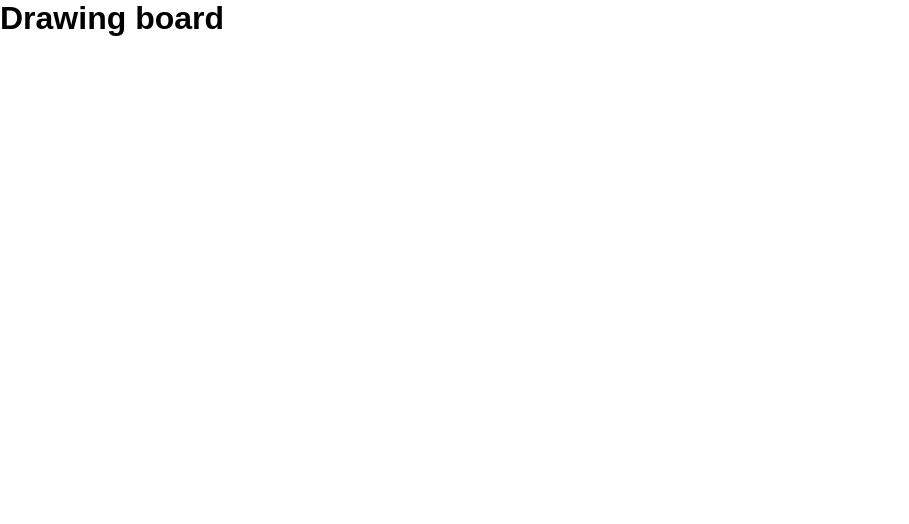
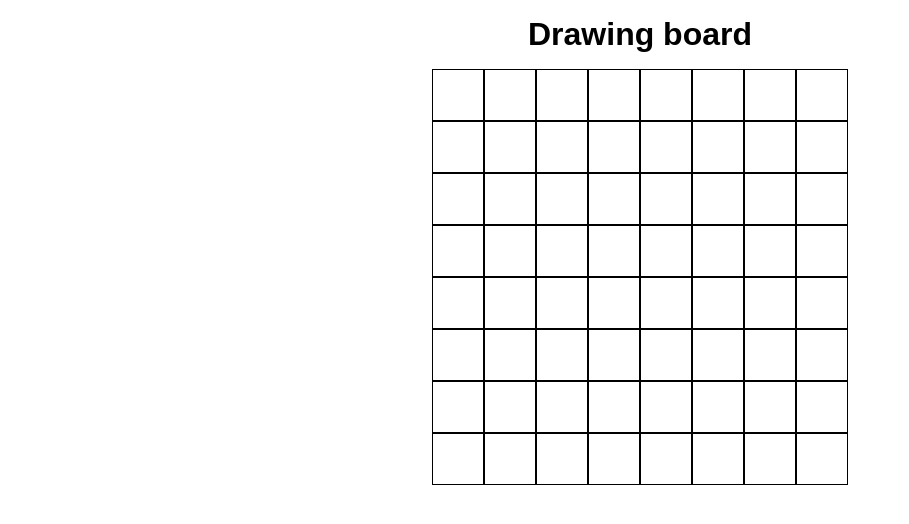
Before and after one commit to Salman-itShaala/draw-board, a plain HTML site: page index.html in a window 1280 px wide. Shown: the whole page, without its empty margins (0-909 px from the left). Drawn offline with Linux system fonts and the light colour scheme.

Commit message:
completed v1 of the draw board

```diff
--- a/index.html
+++ b/index.html
@@ -7,7 +7,75 @@
     <link rel="stylesheet" href="style.css" />
   </head>
   <body>
-    <h1>Drawing board</h1>
+    <h1 class="heading">Drawing board</h1>
+    <div class="draw-board-container">
+      <div class="draw-board" id="board">
+        <div class="child"></div>
+        <div class="child"></div>
+        <div class="child"></div>
+        <div class="child"></div>
+        <div class="child"></div>
+        <div class="child"></div>
+        <div class="child"></div>
+        <div class="child"></div>
+        <div class="child"></div>
+        <div class="child"></div>
+        <div class="child"></div>
+        <div class="child"></div>
+        <div class="child"></div>
+        <div class="child"></div>
+        <div class="child"></div>
+        <div class="child"></div>
+        <div class="child"></div>
+        <div class="child"></div>
+        <div class="child"></div>
+        <div class="child"></div>
+        <div class="child"></div>
+        <div class="child"></div>
+        <div class="child"></div>
+        <div class="child"></div>
+        <div class="child"></div>
+        <div class="child"></div>
+        <div class="child"></div>
+        <div class="child"></div>
+        <div class="child"></div>
+        <div class="child"></div>
+        <div class="child"></div>
+        <div class="child"></div>
+        <div class="child"></div>
+        <div class="child"></div>
+        <div class="child"></div>
+        <div class="child"></div>
+        <div class="child"></div>
+        <div class="child"></div>
+        <div class="child"></div>
+        <div class="child"></div>
+        <div class="child"></div>
+        <div class="child"></div>
+        <div class="child"></div>
+        <div class="child"></div>
+        <div class="child"></div>
+        <div class="child"></div>
+        <div class="child"></div>
+        <div class="child"></div>
+        <div class="child"></div>
+        <div class="child"></div>
+        <div class="child"></div>
+        <div class="child"></div>
+        <div class="child"></div>
+        <div class="child"></div>
+        <div class="child"></div>
+        <div class="child"></div>
+        <div class="child"></div>
+        <div class="child"></div>
+        <div class="child"></div>
+        <div class="child"></div>
+        <div class="child"></div>
+        <div class="child"></div>
+        <div class="child"></div>
+        <div class="child"></div>
+      </div>
+    </div>
     <script src="script.js"></script>
   </body>
 </html>
--- a/script.js
+++ b/script.js
@@ -0,0 +1,22 @@
+const boxes = document.querySelectorAll(".child");
+const color = "black";
+
+// onmousedown
+let isMouseClicked = false;
+
+document.onmousedown = () => {
+  isMouseClicked = true;
+};
+
+// onmouseup
+document.onmouseup = () => {
+  isMouseClicked = false;
+};
+
+for (let i = 0; i <= 64; i++) {
+  boxes[i].onmouseenter = () => {
+    if (isMouseClicked === true) {
+      boxes[i].style.backgroundColor = color;
+    }
+  };
+}
--- a/style.css
+++ b/style.css
@@ -7,3 +7,28 @@
 body {
   font-family: sans-serif;
 }
+
+.heading {
+  text-align: center;
+  padding: 2vh 0;
+}
+
+.draw-board-container {
+  display: flex;
+  align-items: center;
+  justify-content: center;
+}
+
+.draw-board {
+  width: 416px;
+  height: 416px;
+  /* background-color: aqua; */
+  /* border: 2px solid black; */
+  display: flex;
+  flex-wrap: wrap;
+}
+.child {
+  height: 52px;
+  width: 52px;
+  border: 1px solid black;
+}
```
